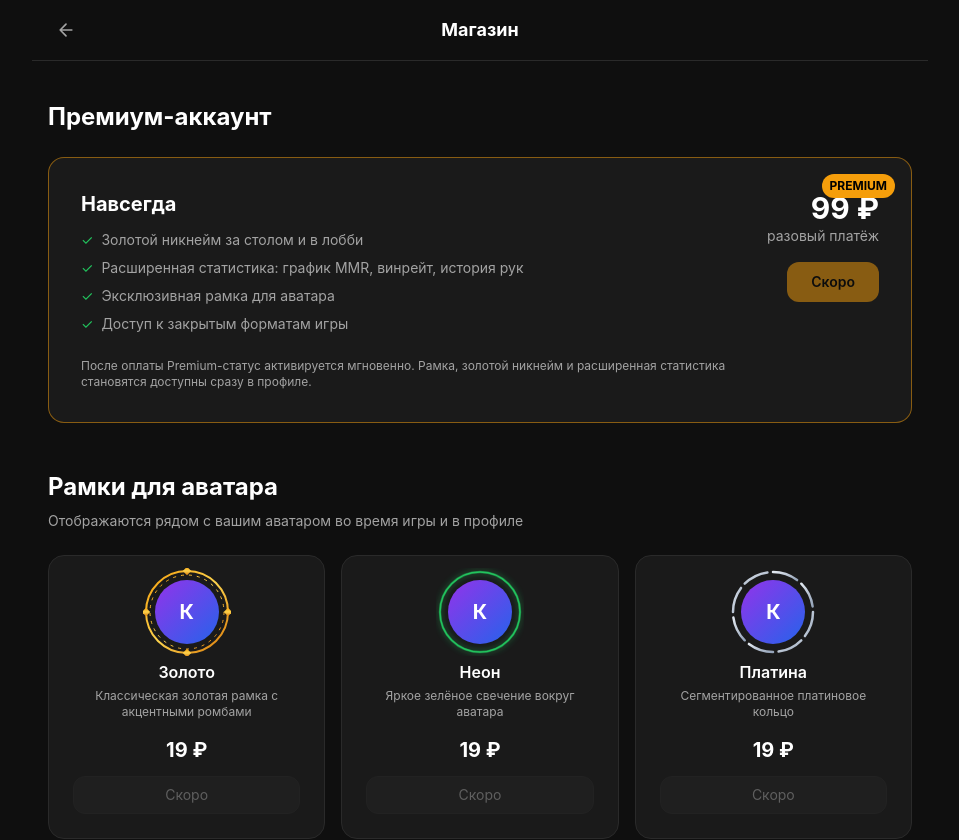
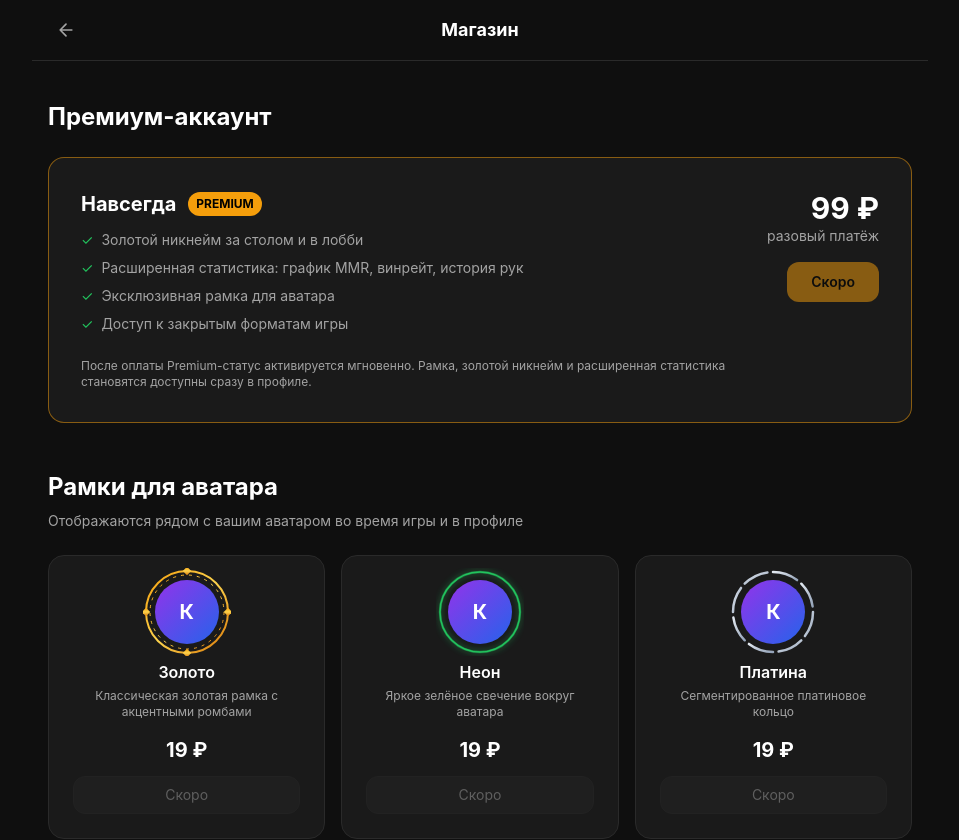
Before and after one commit to papergallery/PokerTitan, a React (Vite) app in the folder client/: page /shop in a window 1280 px wide. Shown: the top 840 px of the page, without its empty margins (160-1119 px from the left). Built offline with nearby package versions, Linux system fonts and the light colour scheme.

Commit message:
fix: move PREMIUM badge inline to avoid overlap

```diff
--- a/client/src/pages/ShopPage.tsx
+++ b/client/src/pages/ShopPage.tsx
@@ -40,11 +40,13 @@ export default function ShopPage() {
         {/* Premium Account */}
         <section className="mb-12">
           <h2 className="text-2xl font-bold text-white mb-6">Премиум-аккаунт</h2>
-          <div className="bg-[#1a1a1a] border border-amber-500/50 rounded-2xl p-6 sm:p-8 relative overflow-hidden">
-            <div className="absolute top-4 right-4 bg-amber-500 text-black text-xs font-bold px-2 py-1 rounded-full">PREMIUM</div>
+          <div className="bg-[#1a1a1a] border border-amber-500/50 rounded-2xl p-6 sm:p-8">
             <div className="flex flex-col sm:flex-row sm:items-start gap-6">
               <div className="flex-1">
-                <h3 className="text-xl font-bold text-white mb-3">Навсегда</h3>
+                <div className="flex items-center gap-3 mb-3">
+                  <h3 className="text-xl font-bold text-white">Навсегда</h3>
+                  <span className="bg-amber-500 text-black text-xs font-bold px-2 py-1 rounded-full">PREMIUM</span>
+                </div>
                 <ul className="space-y-2 text-sm text-muted mb-6">
                   <li className="flex items-center gap-2"><span className="text-accent">✓</span> Золотой никнейм за столом и в лобби</li>
                   <li className="flex items-center gap-2"><span className="text-accent">✓</span> Расширенная статистика: график MMR, винрейт, история рук</li>
```
